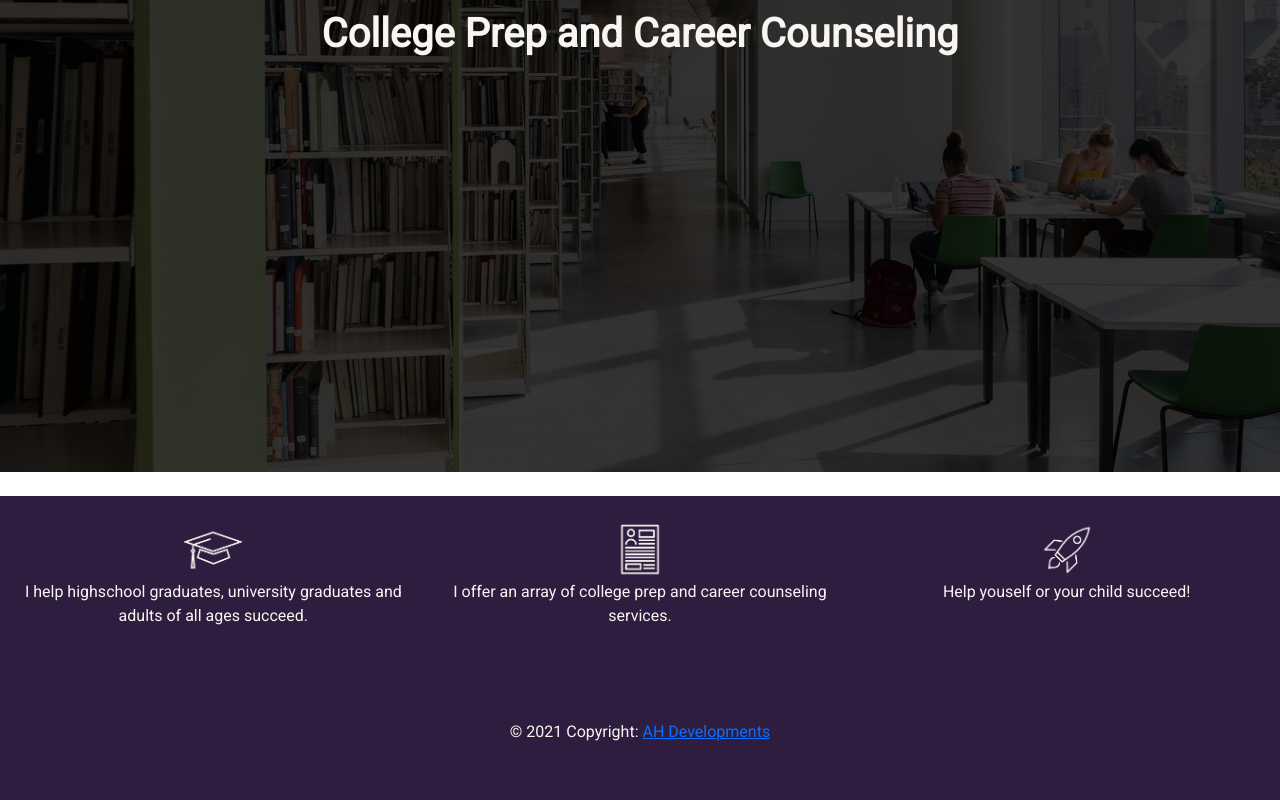
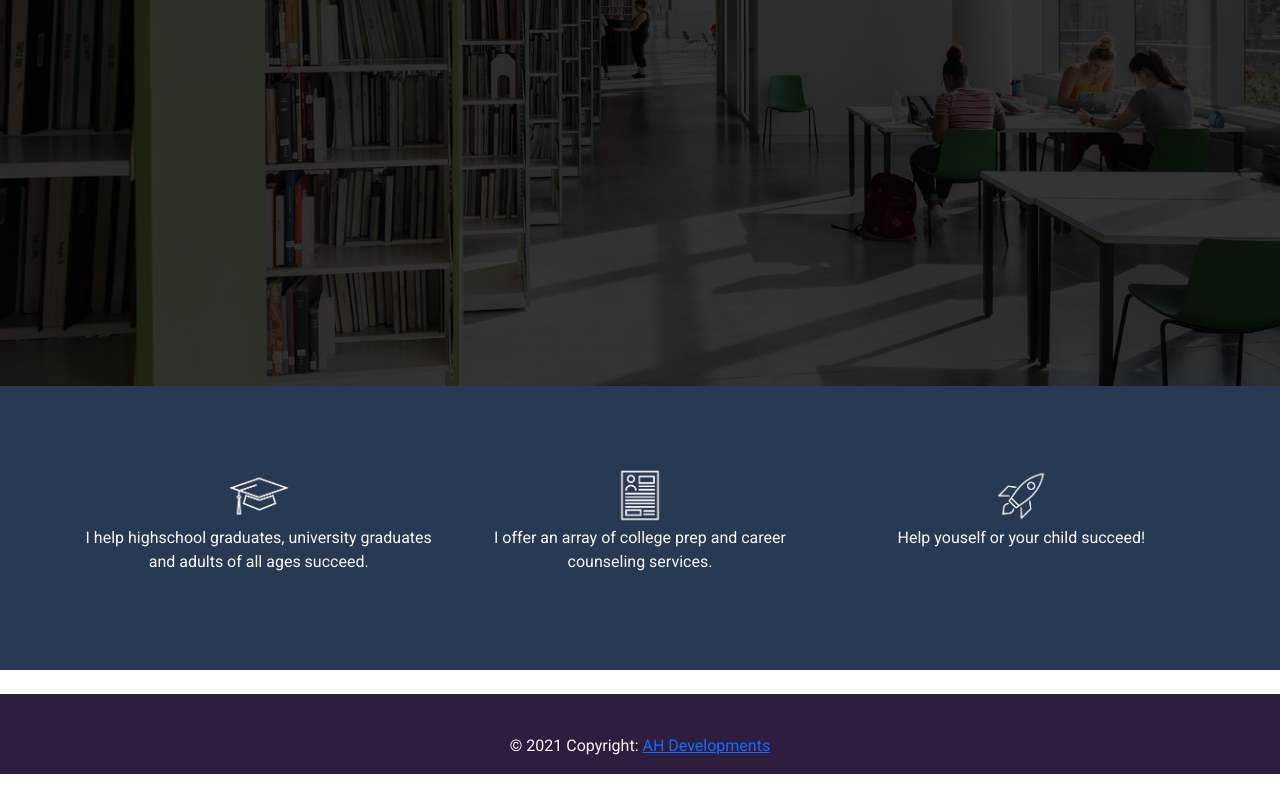
Before and after one commit to Alexandra-Hionis/College-Prep, a React (Create React App) app: page / in a window 1280 px wide. Shown: the part 414-1214 px from the top of the page. After the commit the page ends 1188 px from the top, so only its background shows below. Built offline with nearby package versions, Linux system fonts and the light colour scheme.

Commit message:
Shifted content from footer into a new div instead. kept copyright in footer. Next adding existing services layout to the main page

```diff
--- a/src/components/Footer/index.js
+++ b/src/components/Footer/index.js
@@ -1,65 +1,10 @@
 import React from "react";
-import { MDBCol, MDBContainer, MDBRow, MDBFooter } from "mdbreact";
+import { MDBContainer, MDBFooter } from "mdbreact";
 import "./styles.css";
 
 const FooterPage = () => {
   return (
     <MDBFooter className="font-small pt-4 mt-4 footer">
-      <MDBContainer fluid className="text-center text-md-left">
-        <div>
-          <MDBRow>
-            <MDBCol md="4">
-              <div>
-                <div>
-                  <img
-                    alt="graduation icon"
-                    src={process.env.PUBLIC_URL + "/images/cap-white.png"}
-                    width="60px"
-                    height="60px"
-                    className="d-inline-block align-top"
-                  />
-                </div>
-
-                <p>
-                  I help highschool graduates, university graduates and adults
-                  of all ages succeed.
-                </p>
-              </div>
-            </MDBCol>
-            <MDBCol md="4">
-              <div>
-                <img
-                  alt="resume icon"
-                  src={process.env.PUBLIC_URL + "/images/resume-white.png"}
-                  width="60px"
-                  height="60px"
-                  className="d-inline-block align-top"
-                />
-
-                <p>
-                  I offer an array of college prep and career counseling
-                  services.
-                </p>
-              </div>
-            </MDBCol>
-            <MDBCol md="4">
-              <div>
-                <div>
-                  <img
-                    alt="rocketship icon"
-                    src={process.env.PUBLIC_URL + "/images/rocket-white.png"}
-                    width="60px"
-                    height="60px"
-                    className="d-inline-block align-top"
-                  />
-                </div>
-
-                <p>Help youself or your child succeed! </p>
-              </div>
-            </MDBCol>
-          </MDBRow>
-        </div>
-      </MDBContainer>
       <div className="footer-copyright text-center py-3">
         <MDBContainer fluid>
           &copy; {new Date().getFullYear()} Copyright:{" "}
--- a/src/components/Footer/styles.css
+++ b/src/components/Footer/styles.css
@@ -1,10 +1,10 @@
 .footer {
   background-color: #2f1d3f;
-  margin-top: -30px;
-  padding-bottom: 2.5rem;
+  /* margin-top: -30px;
+  padding-bottom: 2.5rem; */
   color: #f9f5f2;
 }
 
 .footer-copyright {
-  margin-top: 60px;
+  /* margin-top: 60px; */
 }
--- /dev/null
+++ b/src/components/IconsDiv/index.js
@@ -0,0 +1,64 @@
+import React from "react";
+import { Col, Container, Row } from "react-bootstrap";
+import "./styles.css";
+
+const IconsDiv = () => {
+  return (
+    <Container fluid className="text-center text-md-left icons-div">
+      <div>
+        <Row>
+          <Col md="4">
+            <div>
+              <div>
+                <img
+                  alt="graduation icon"
+                  src={process.env.PUBLIC_URL + "/images/cap-white.png"}
+                  width="60px"
+                  height="60px"
+                  className="d-inline-block align-top"
+                />
+              </div>
+
+              <p>
+                I help highschool graduates, university graduates and adults of
+                all ages succeed.
+              </p>
+            </div>
+          </Col>
+          <Col md="4">
+            <div>
+              <img
+                alt="resume icon"
+                src={process.env.PUBLIC_URL + "/images/resume-white.png"}
+                width="60px"
+                height="60px"
+                className="d-inline-block align-top"
+              />
+
+              <p>
+                I offer an array of college prep and career counseling services.
+              </p>
+            </div>
+          </Col>
+          <Col md="4">
+            <div>
+              <div>
+                <img
+                  alt="rocketship icon"
+                  src={process.env.PUBLIC_URL + "/images/rocket-white.png"}
+                  width="60px"
+                  height="60px"
+                  className="d-inline-block align-top"
+                />
+              </div>
+
+              <p>Help youself or your child succeed! </p>
+            </div>
+          </Col>
+        </Row>
+      </div>
+    </Container>
+  );
+};
+
+export default IconsDiv;
--- /dev/null
+++ b/src/components/IconsDiv/styles.css
@@ -0,0 +1,9 @@
+.icons-div {
+  background-color: #283954;
+  padding: 80px;
+  color: #f9f5f2;
+}
+
+.footer-copyright {
+  /* margin-top: 60px; */
+}
--- a/src/components/Navbar/index.js
+++ b/src/components/Navbar/index.js
@@ -7,6 +7,7 @@ function Nav() {
   return (
     <>
       <ReactBootstrap.Navbar
+        className="fixed-top"
         collapseOnSelect
         expand="lg"
         bg="white"
--- a/src/pages/home.js
+++ b/src/pages/home.js
@@ -2,6 +2,7 @@ import React from "react";
 // import Header from "../components/Header";
 import HomeSection from "../components/HomeSection";
 import Footer from "../components/Footer";
+import IconsDiv from "../components/IconsDiv";
 // import { BrowserRouter as Router, Route, Switch } from "react-router-dom";
 // import logo from "./C&C-Prep.png";
 
@@ -11,6 +12,7 @@ const Home = () => {
   return (
     <div>
       <HomeSection />
+      <IconsDiv></IconsDiv>
       <Footer></Footer>
     </div>
   );
```
